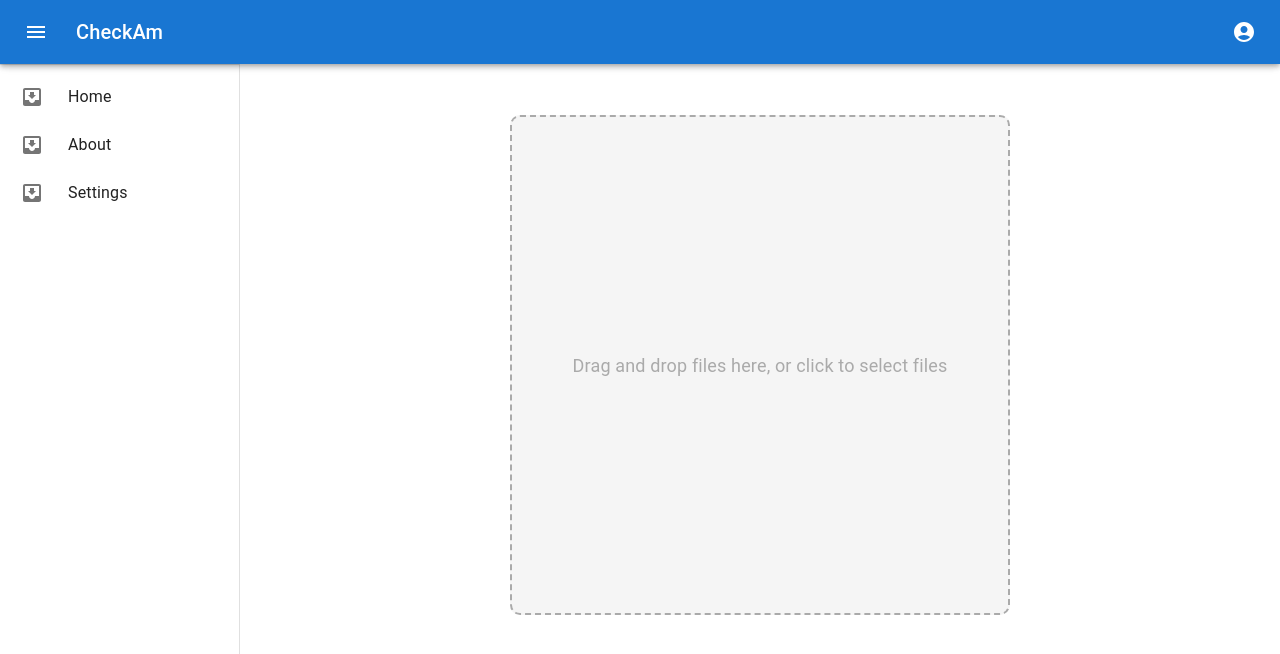
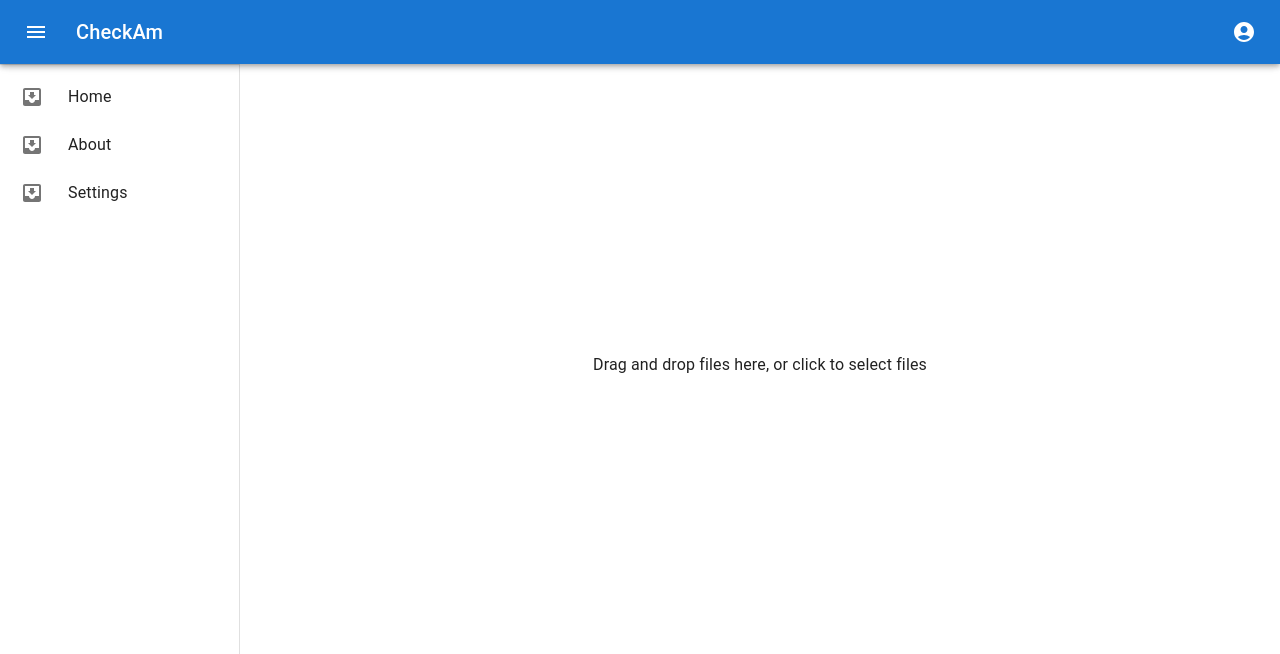
Before and after one commit to shelton15/fake-news, a React (Create React App) app: page / in a window 1280 px wide. Shown: the top 654 px of the page. Built offline with nearby package versions, Linux system fonts and the light colour scheme.

Commit message:
css added but not working

```diff
--- a/src/Pages/Home.css
+++ b/src/Pages/Home.css
@@ -33,10 +33,10 @@
     margin: 10px;
   }
 
-  .dropzone img {
+  /* .dropzone img {
     display: block;
     width: 100%;
     height: auto;
     object-fit: cover;
     border-radius: 5px;
-  }
+  } */
--- a/src/Pages/Home.jsx
+++ b/src/Pages/Home.jsx
@@ -3,7 +3,7 @@ import Navbar from "../Components/Navbar";
 import Sidenav from "../Components/Sidenav";
 import { Box } from "@mui/material";
 import { useDropzone } from "react-dropzone";
-import "./Home.css";
+// import "./Home.css";
 
 export default function Home() {
   const Dropzone = ({ onDrop }) => {
@@ -31,9 +31,15 @@ export default function Home() {
       files.forEach((file) => URL.revokeObjectURL(file.preview));
     }, [files]);
 
+    const handleRemove = (file) => {
+      const newFiles = files.filter((f) => f !== file);
+      setFiles(newFiles);
+      URL.revokeObjectURL(file.preview);
+    };
+
     return (
       <>
-        <div {...getRootProps({ className: "dropzone" })}>
+        <div {...getRootProps()} className="dropzone">
           <input {...getInputProps()} />
           {isDragActive ? (
             <p>Drop files here...</p>
@@ -46,6 +52,8 @@ export default function Home() {
             {files.map((file, index) => (
               <li key={index}>
                 <img src={file.preview} alt={file.name} />
+                <p>{file.name}</p>
+                <button onClick={() => handleRemove(file)}>Remove</button>
               </li>
             ))}
           </ul>
@@ -62,11 +70,14 @@ export default function Home() {
     <>
       <Navbar />
       <Box height={30} />
-      <Box sx={{ display: "flex",
-                justifyContent: "center",
-                alignItems: "center",
-                height: "calc(100vh - 130px)",
-    }}>
+      <Box
+        sx={{
+          display: "flex",
+          justifyContent: "center",
+          alignItems: "center",
+          height: "calc(100vh - 130px)", // adjust this to suit your needs
+        }}
+      >
         <Sidenav />
         <Dropzone onDrop={handleDrop} />
       </Box>
```
